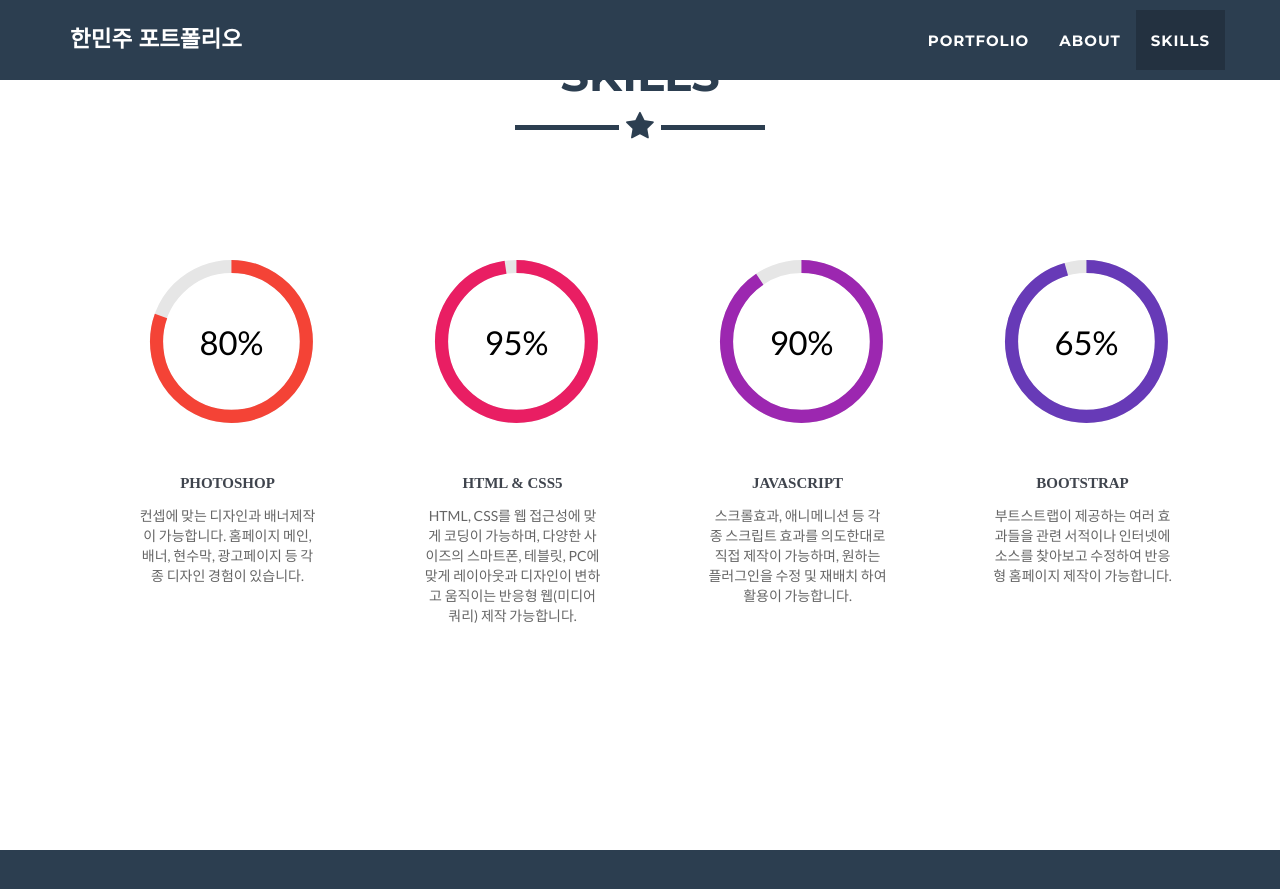
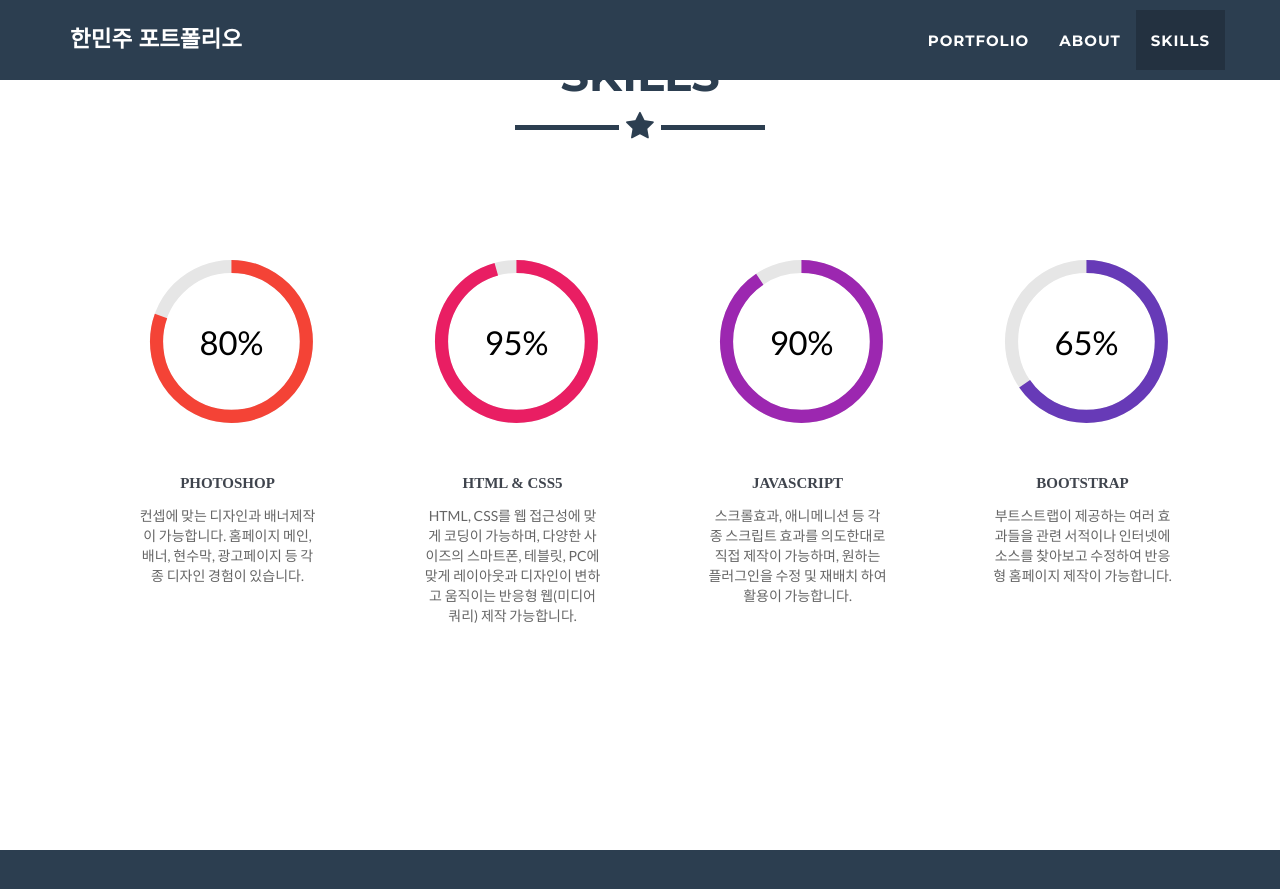
Before and after one commit to hanminju/web-portfolio, a Jekyll site: the page built from index.html, in a window 1280 px wide and 900 px high, scrolled down 2824 px. Shown: the top 889 px of the window. Built offline with Jekyll 4.4.1, drawn with Linux system fonts in a browser that asks for light colours.

Commit message:
Update contact_static.html

```diff
--- a/_includes/contact_static.html
+++ b/_includes/contact_static.html
@@ -67,7 +67,7 @@
 
 					<li class="col-xs-6 col-sm-4 col-md-3 fromBottomIn" data-scroll="toggle(.fromBottomIn, .fromBottomOut)">
 						<div id="canvas_area">
-							<div id="canvas2" data_guage="95" class="svg-container"><svg xmlns="http://www.w3.org/2000/svg" version="1.1" viewBox="0 0 194 186" class="circliful"><circle cx="100" cy="100" r="57" class="border" fill="none" stroke="#e6e6e6" stroke-width="10" stroke-dasharray="360" transform="rotate(-90,100,100)"></circle><circle class="circle" cx="100" cy="100" r="57" fill="none" stroke="#e91e63" stroke-width="10" stroke-dasharray="349.2, 20000" transform="rotate(-90,100,100)"></circle><circle cx="100" cy="100" r="28.5" fill="none"></circle>undefined<text class="timer" text-anchor="middle" x="100" y="110" style="font-size: 25px; undefined;" fill="#000"><tspan class="number">95</tspan><tspan class="percent">%</tspan></text></svg></div>
+							<div id="canvas2" data_guage="95" class="svg-container"><svg xmlns="http://www.w3.org/2000/svg" version="1.1" viewBox="0 0 194 186" class="circliful"><circle cx="100" cy="100" r="57" class="border" fill="none" stroke="#e6e6e6" stroke-width="10" stroke-dasharray="360" transform="rotate(-90,100,100)"></circle><circle class="circle" cx="100" cy="100" r="57" fill="none" stroke="#e91e63" stroke-width="10" stroke-dasharray="342, 20000" transform="rotate(-90,100,100)"></circle><circle cx="100" cy="100" r="28.5" fill="none"></circle>undefined<text class="timer" text-anchor="middle" x="100" y="110" style="font-size: 25px; undefined;" fill="#000"><tspan class="number">95</tspan><tspan class="percent">%</tspan></text></svg></div>
 						</div>
 						<h3>HTML &amp; CSS5</h3>
 						<p class="skill_text">
@@ -89,7 +89,7 @@
 
 					<li class="col-xs-6 col-sm-4 col-md-3 fromBottomIn" data-scroll="toggle(.fromBottomIn, .fromBottomOut)">
 						<div id="canvas_area">
-							<div id="canvas4" data_guage="65" class="svg-container"><svg xmlns="http://www.w3.org/2000/svg" version="1.1" viewBox="0 0 194 186" class="circliful"><circle cx="100" cy="100" r="57" class="border" fill="none" stroke="#e6e6e6" stroke-width="10" stroke-dasharray="360" transform="rotate(-90,100,100)"></circle><circle class="circle" cx="100" cy="100" r="57" fill="none" stroke="#673ab7" stroke-width="10" stroke-dasharray="342, 20000" transform="rotate(-90,100,100)"></circle><circle cx="100" cy="100" r="28.5" fill="none"></circle>undefined<text class="timer" text-anchor="middle" x="100" y="110" style="font-size: 25px; undefined;" fill="#000"><tspan class="number">65</tspan><tspan class="percent">%</tspan></text></svg></div>
+							<div id="canvas4" data_guage="65" class="svg-container"><svg xmlns="http://www.w3.org/2000/svg" version="1.1" viewBox="0 0 194 186" class="circliful"><circle cx="100" cy="100" r="57" class="border" fill="none" stroke="#e6e6e6" stroke-width="10" stroke-dasharray="360" transform="rotate(-90,100,100)"></circle><circle class="circle" cx="100" cy="100" r="57" fill="none" stroke="#673ab7" stroke-width="10" stroke-dasharray="234, 20000" transform="rotate(-90,100,100)"></circle><circle cx="100" cy="100" r="28.5" fill="none"></circle>undefined<text class="timer" text-anchor="middle" x="100" y="110" style="font-size: 25px; undefined;" fill="#000"><tspan class="number">65</tspan><tspan class="percent">%</tspan></text></svg></div>
 						</div>
 						<h3>BOOTSTRAP</h3>
 						<p class="skill_text">
```
